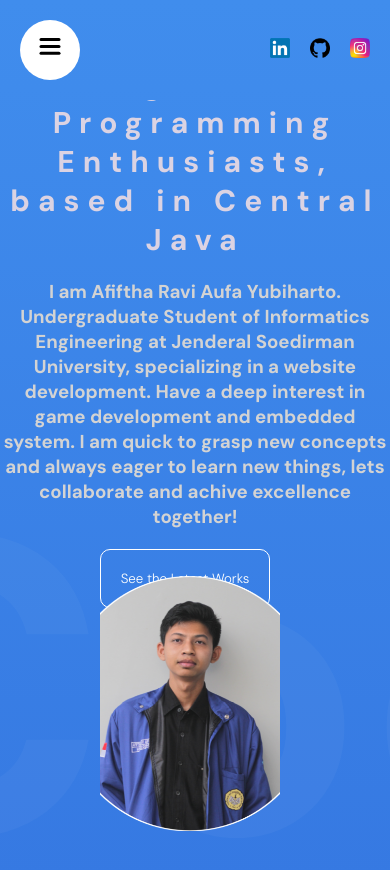
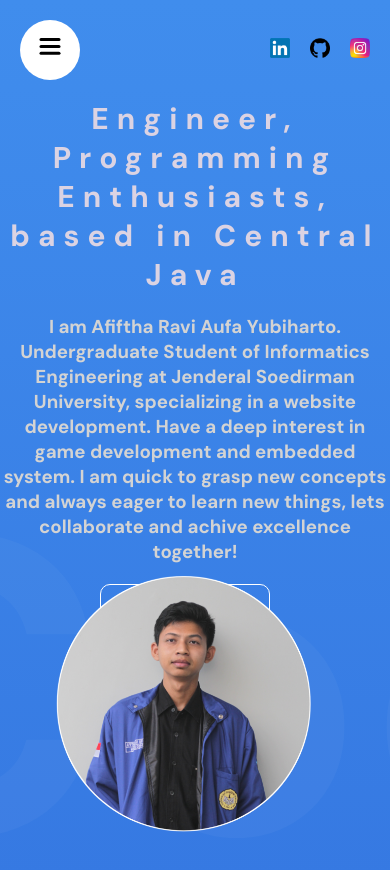
Before and after one commit to KangJ0n0/portfolio, a React (Vite) app: page / in a window 390 px wide. Shown: the top 870 px of the page. Built offline with nearby package versions, Linux system fonts and the light colour scheme.

Commit message:
sangat tidak mobile friendly

```diff
--- a/src/components/hero/Hero.jsx
+++ b/src/components/hero/Hero.jsx
@@ -52,7 +52,9 @@ const Hero = () => {
               See the Latest Works
             </motion.button>
           </motion.div>
-          <motion.img variants={textVariants} animate="scrollButton" src="/scroll.png" alt="" />
+          <motion.div className="scroll">
+            <motion.img variants={textVariants} animate="scrollButton" src="/scroll.png" alt="" />
+          </motion.div>
         </motion.div>
       </div>
       <motion.div className="slidingTextContainer" variants={sliderVariants} initial="initial" animate="animate">
--- a/src/components/hero/hero.scss
+++ b/src/components/hero/hero.scss
@@ -50,6 +50,12 @@
         }
       }
 
+      .scroll {
+        @include mobile {
+          display: none;
+        }
+      }
+
       .buttons {
         button {
           padding: 20px;
@@ -79,8 +85,8 @@
 
     @include mobile {
       height: 35%;
-      margin-left: 100px;
-      margin-right: 110px;
+      margin-left: 50px;
+      margin-right: 76px;
       margin-bottom: 10px;
       top: unset;
       bottom: 0;
```
Also changed, not shown: public/hero.png (deleted).
